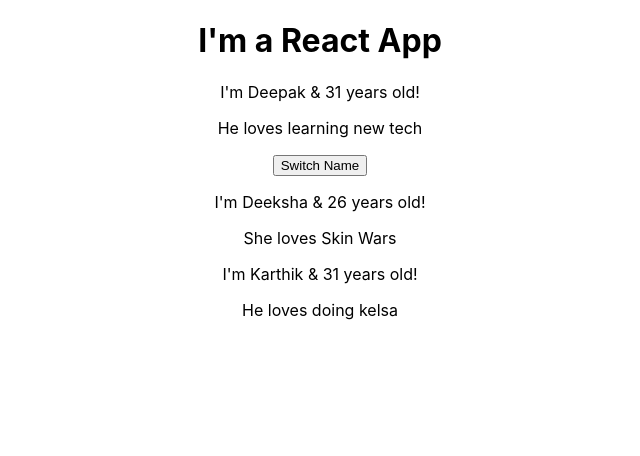
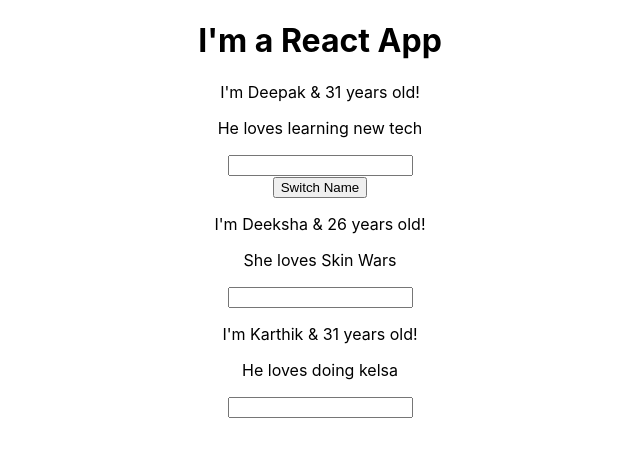
Before and after one commit to jagadeeshdeepak/react, a React (Create React App) app in the folder react-complete-guide/: page / in a window 1280 px wide. Shown: the top 456 px of the page, without its empty margins (320-960 px from the left). Built offline with nearby package versions, Linux system fonts and the light colour scheme.

Commit message:
change value of state using input as an event

```diff
--- a/react-complete-guide/src/App.js
+++ b/react-complete-guide/src/App.js
@@ -22,7 +22,17 @@
       persons: [
         {name:name, age: '35'},
         {name:'Deeksha', age: '26'},
-        {name:'Shashi', age: '30'},
+        {name:'Shashi', age: '30'}
+      ]
+    });
+  }
+
+  changeNameHandler = (event) => {
+    this.setState({
+      persons: [
+        {name:'Deepak', age: '35'},
+        {name:'Deeksha', age: '26'},
+        {name: event.target.value, age: '30'}
       ]
     });
   }
@@ -42,7 +52,8 @@
 
         <Person
         name={this.state.persons[1].name}
-        age={this.state.persons[1].age}>
+        age={this.state.persons[1].age}
+        changed={this.changeNameHandler}>
         She loves Skin Wars
         </Person>
 
--- a/react-complete-guide/src/Person/Person.js
+++ b/react-complete-guide/src/Person/Person.js
@@ -7,6 +7,7 @@
     <div>
       <p onClick={props.click}>I'm {props.name} & {props.age} years old!</p>
       <p>{props.children}</p>
+      <input onChange={props.changed}/>
     </div>
 
   );
```
